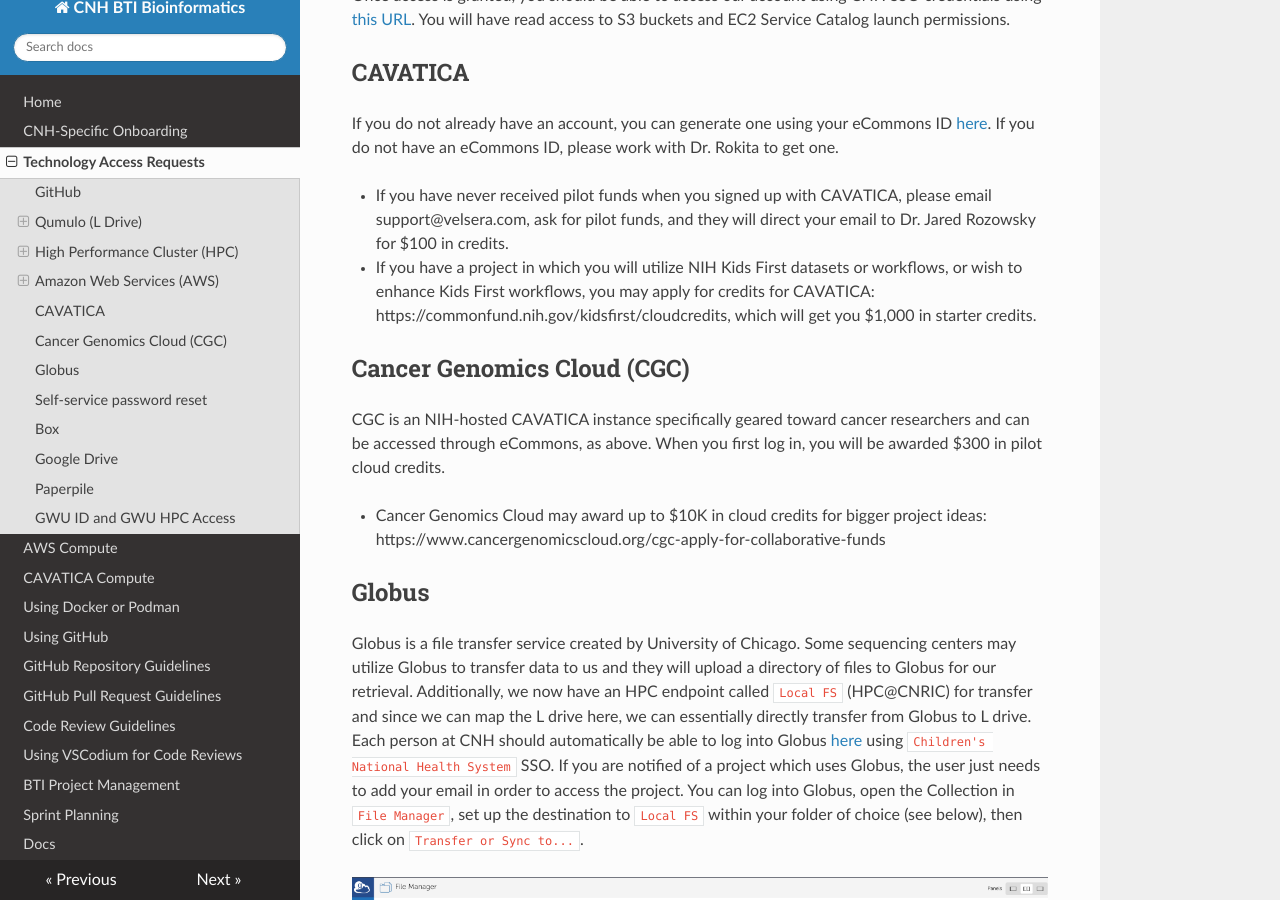
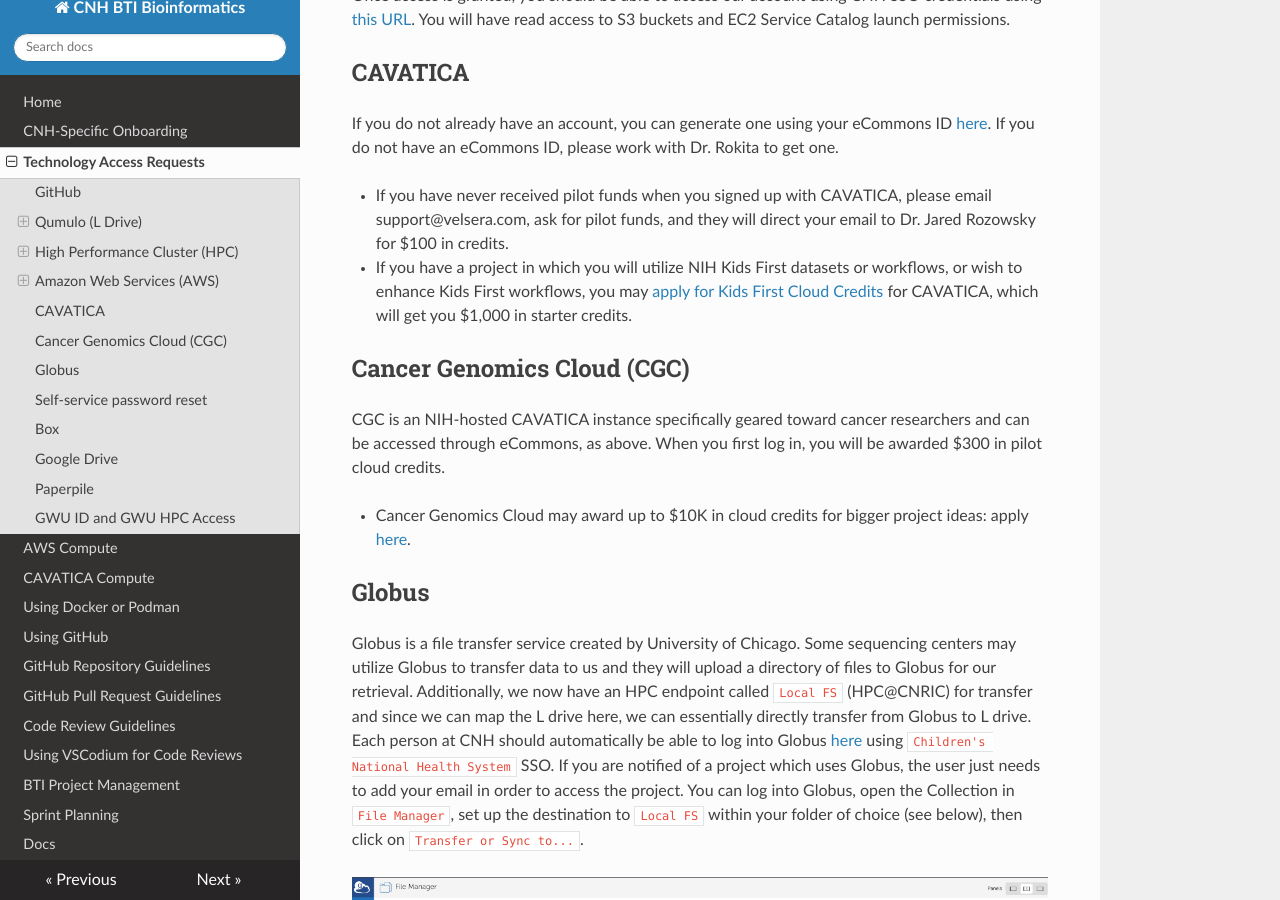
Before and after one commit to childrens-bti/bti-bfx-docs, an MkDocs documentation site: the page built from docs/access.md, in a window 1280 px wide and 900 px high, scrolled down 2434 px. Built offline with MkDocs 1.6.1, drawn with Linux system fonts in a browser that asks for light colours; nearby versions of some CDN libraries.

Commit message:
embed links

```diff
--- a/docs/access.md
+++ b/docs/access.md
@@ -107,14 +107,14 @@
 If you do not have an eCommons ID, please work with Dr. Rokita to get one.
 
 - If you have never received pilot funds when you signed up with CAVATICA, please email support@velsera.com, ask for pilot funds, and they will direct your email to Dr. Jared Rozowsky for $100 in credits.
-- If you have a project in which you will utilize NIH Kids First datasets or workflows, or wish to enhance Kids First workflows, you may apply for credits for CAVATICA: https://commonfund.nih.gov/kidsfirst/cloudcredits, which will get you $1,000 in starter credits.
+- If you have a project in which you will utilize NIH Kids First datasets or workflows, or wish to enhance Kids First workflows, you may [apply for Kids First Cloud Credits](https://commonfund.nih.gov/kidsfirst/cloudcredits) for CAVATICA, which will get you $1,000 in starter credits.
 
 ## Cancer Genomics Cloud (CGC)
 
 CGC is an NIH-hosted CAVATICA instance specifically geared toward cancer researchers and can be accessed through eCommons, as above.
 When you first log in, you will be awarded $300 in pilot cloud credits.
 
-- Cancer Genomics Cloud may award up to $10K in cloud credits for bigger project ideas: https://www.cancergenomicscloud.org/cgc-apply-for-collaborative-funds
+- Cancer Genomics Cloud may award up to $10K in cloud credits for bigger project ideas: apply [here](https://www.cancergenomicscloud.org/cgc-apply-for-collaborative-funds).
 
 ## Globus
 
```
